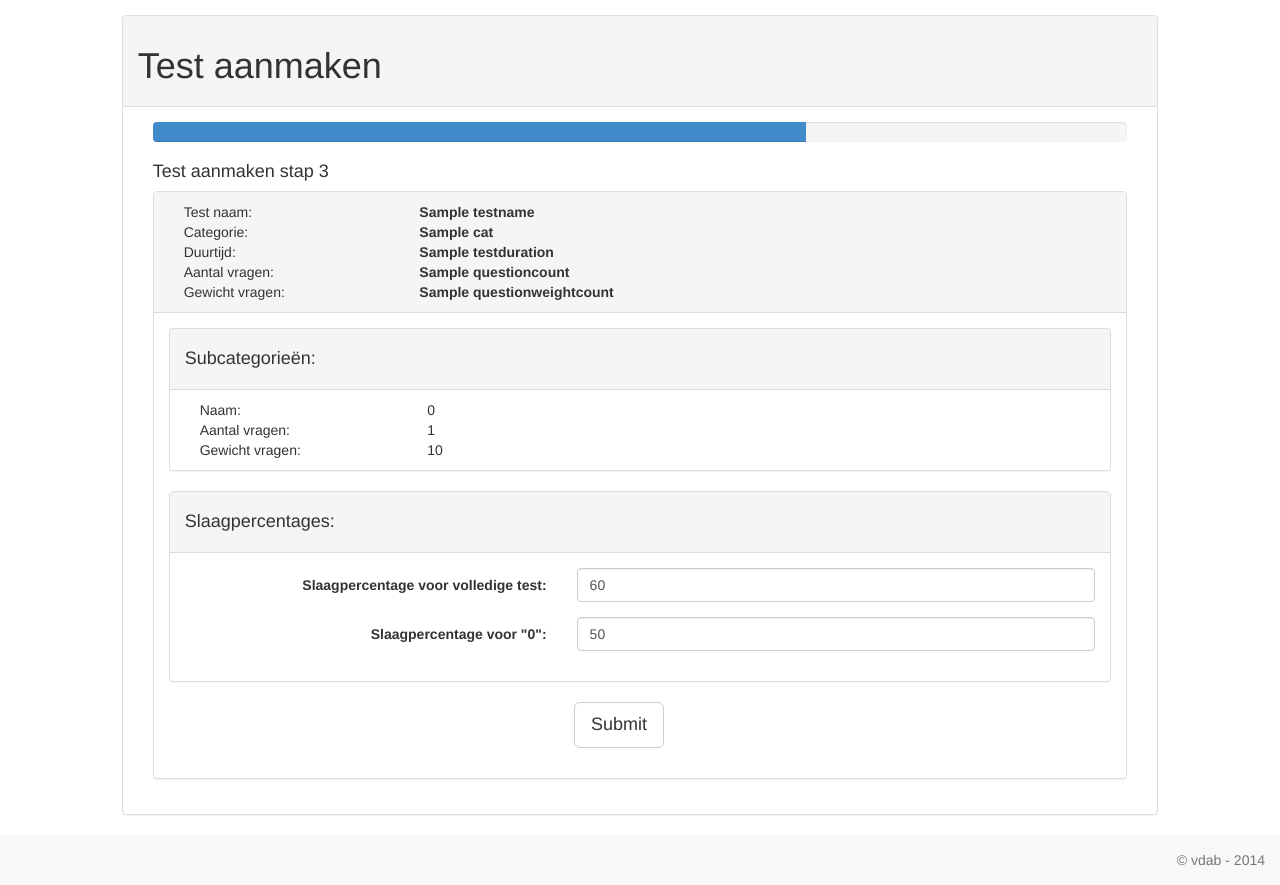
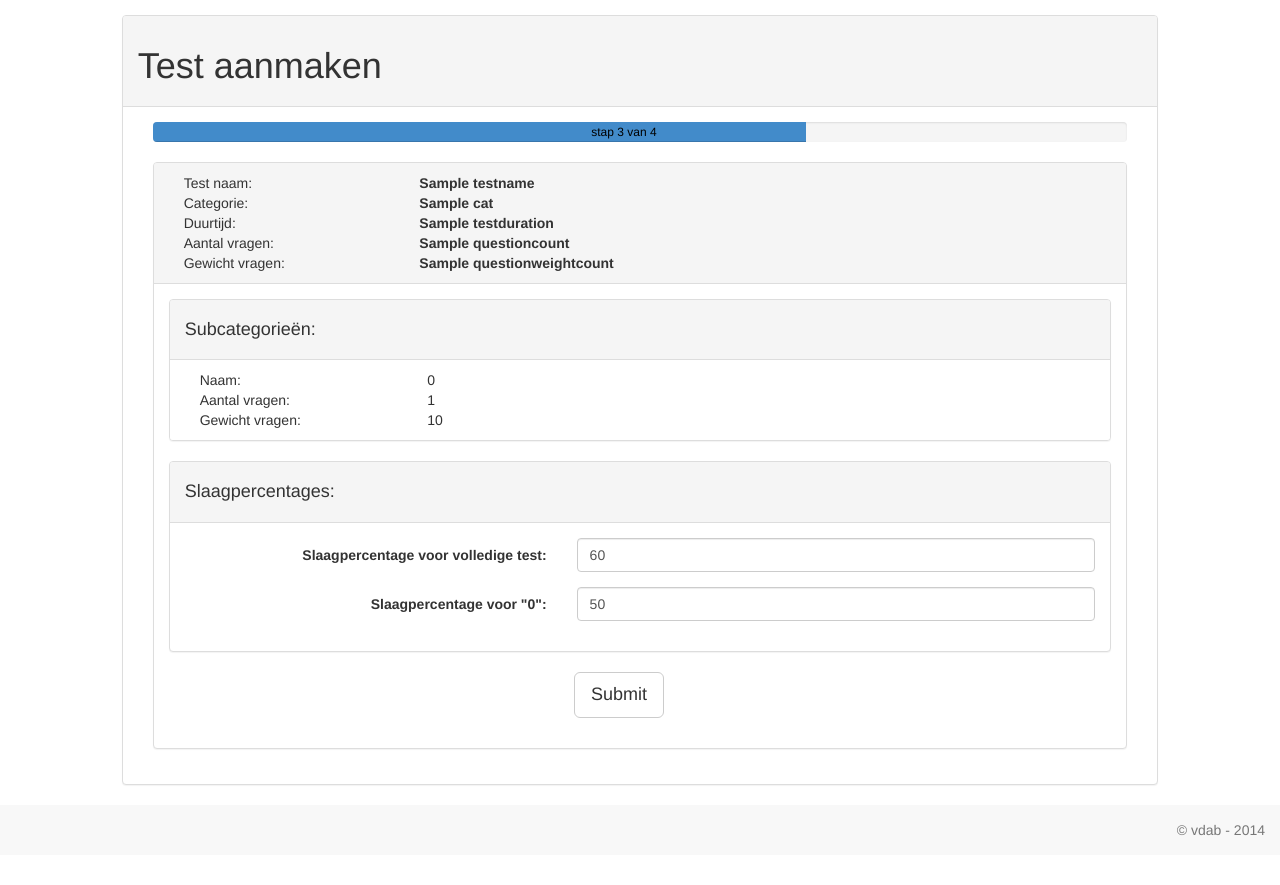
Before and after one commit to jan-vandorpe/mctesting, a PHP site: template src/Mctesting/view/testcreation.html.twig in a window 1280 px wide. Shown: the part 73-958 px from the top of the page. After the commit the page ends 909 px from the top, so only its background shows below. Run offline with PHP 8.4, Linux system fonts and the light colour scheme; the template is opened without the code that fills it: most values are stand-ins (such as "Sample title", 1, 10 or a date in 2020); some libraries are stand-ins or nearby versions.

Commit message:
progress bar

```diff
--- a/public/css/styles.css
+++ b/public/css/styles.css
@@ -82,3 +82,16 @@ and open the template in the editor.
     z-index: 5;
 
 }
+
+
+/**
+    progress-bar
+**/
+.progress{
+    position: relative;
+}
+.progress span{
+    position: absolute;
+    left:45%;
+    color:black;
+}
--- a/src/Mctesting/view/testcreation.html.twig
+++ b/src/Mctesting/view/testcreation.html.twig
@@ -25,7 +25,7 @@
 
       <div class="progress">
         <div class="progress-bar" role="progressbar" aria-valuenow="1" aria-valuemin="0" aria-valuemax="100" style="width: 1%;">
-          <span class="sr-only">0% Compleet</span>
+          <span>stap 1 van 4</span>
         </div>
       </div>
       <form name="testcreation" class="form-horizontal meerboven-onder" method="POST" action="{{ app.root }}/testadmin/testcreation_step2">
@@ -56,7 +56,7 @@
     {% elseif testduration is not defined %}
       <div class="progress">
         <div class="progress-bar" role="progressbar" aria-valuenow="33" aria-valuemin="0" aria-valuemax="100" style="width: 34%;">
-          <span class="sr-only">33% Compleet</span>
+          <span>stap 2 van 4</span>
         </div>
       </div>
       <form name="testcreation2" class="form-horizontal meerboven-onder" method="POST" action="{{ app.root }}/testadmin/testcreation_step3" id="testcreation2">
@@ -71,7 +71,7 @@
           <div class="col-md-9">
             {% for question in allQuest %}
               <label class="col-md-12">
-                <div class="panel panel-default vraagsel">
+                <div class="panel panel-default">
                   <div class="panel-heading "> &nbsp;
                     <input type="checkbox" class="col-md-1" name="question[]" value='{{question.id}}'/>
                     <div class="col-md-5 ">{{question.subcategory.subcatname}}</div>
@@ -102,10 +102,9 @@
     {% elseif passpercentage is not defined %}
       <div class="progress">
         <div class="progress-bar progress-bar-striped active" role="progressbar" aria-valuenow="66" aria-valuemin="0" aria-valuemax="100" style="width: 67%;">
-          <span class="sr-only">66% Compleet</span>
+          <span>stap 3 van 4</span>
         </div>
       </div>
-      <h4>Test aanmaken stap 3</h4>
 
       <div class="panel panel-default">
         <div class="panel-heading clearfix">
@@ -181,7 +180,7 @@
     {% else %}
       <div class="progress">
         <div class="progress-bar" role="progressbar" aria-valuenow="100" aria-valuemin="0" aria-valuemax="100" style="width: 100%;">
-          <span class="sr-only">100% Compleet</span>
+          <span>stap 4 van 4</span>
         </div>
       </div>
       <h4>Test aanmaken voltooid.</h4>
```
